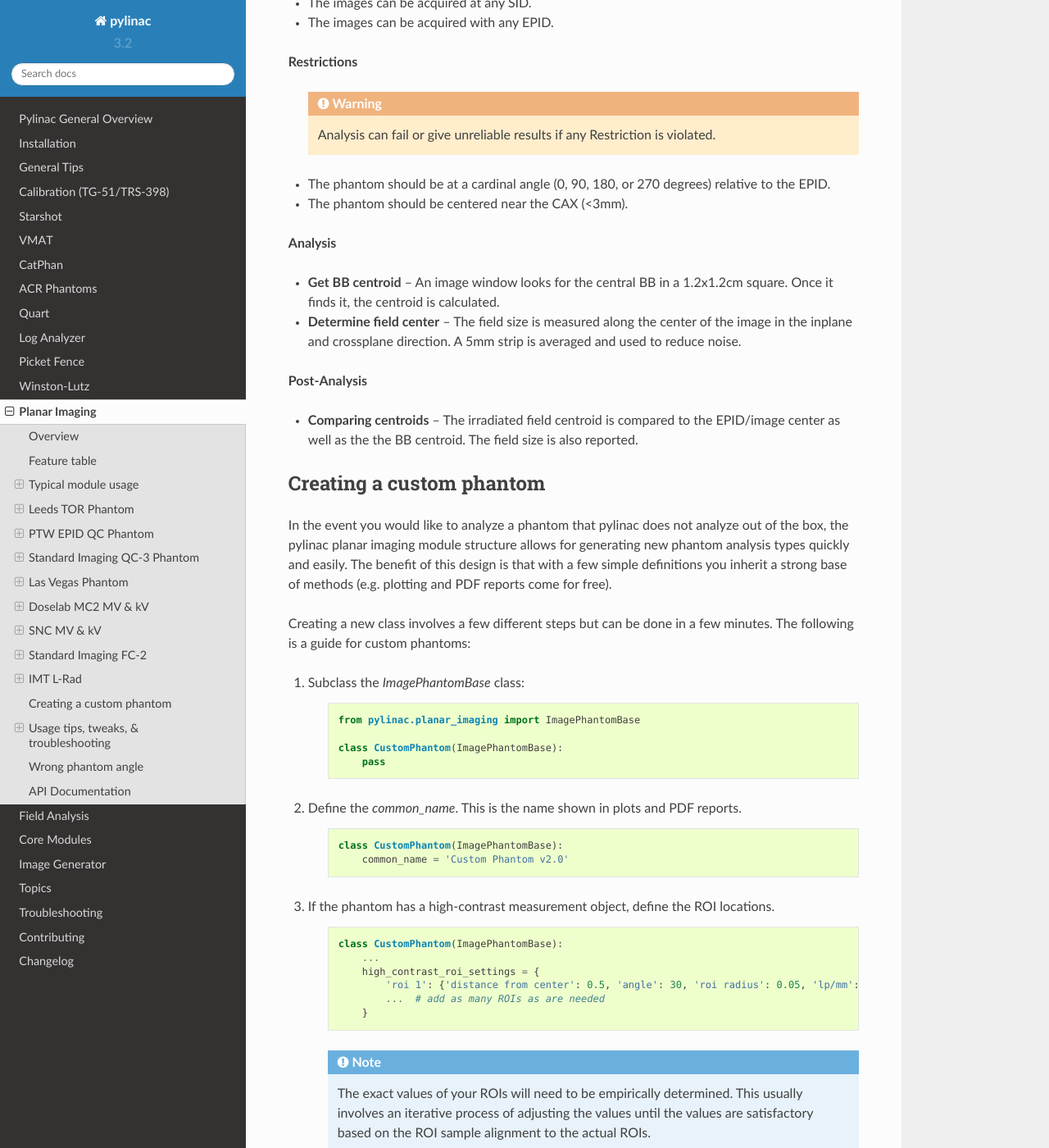
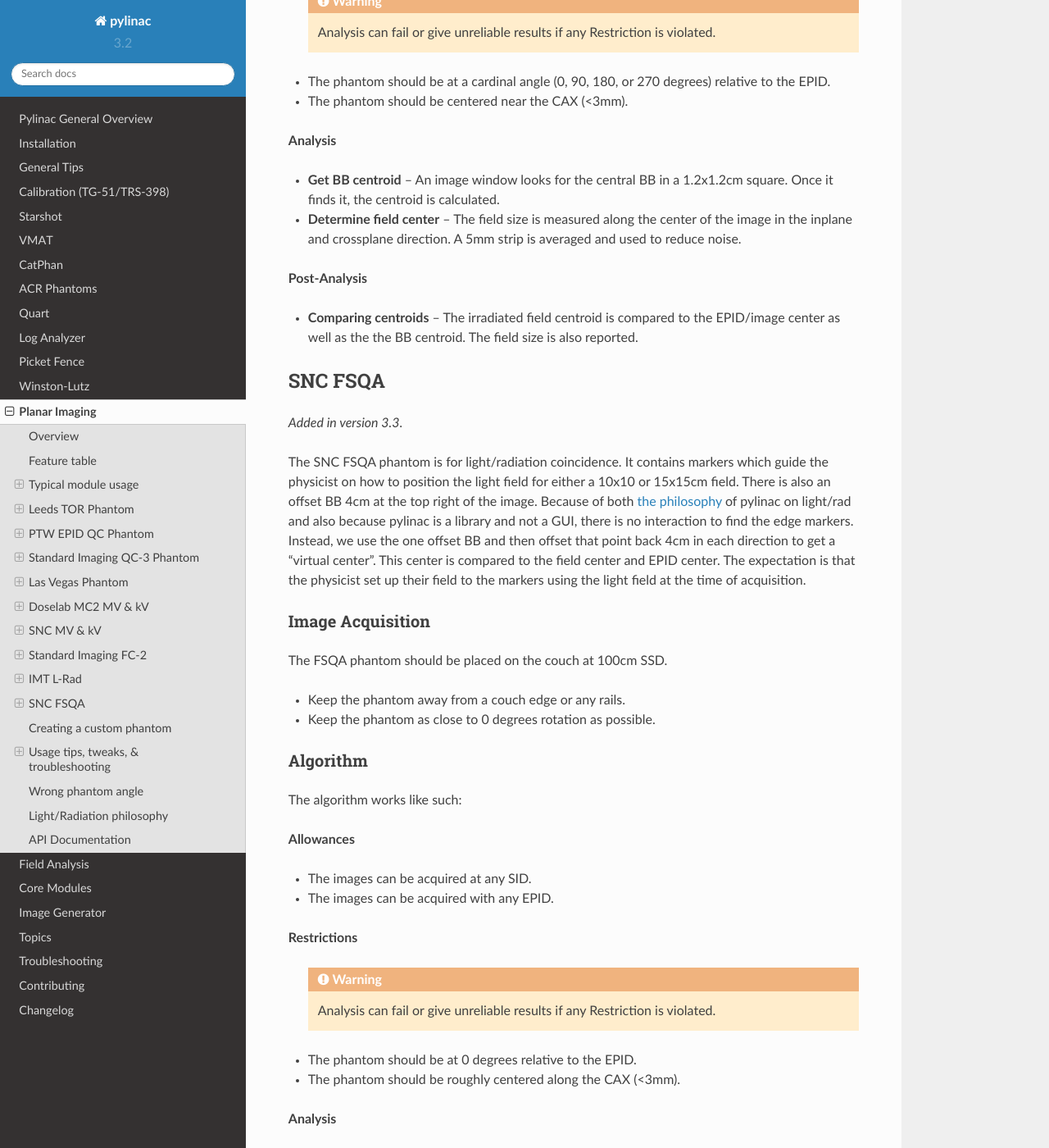
Before and after one commit to jrkerns/pylinac, a Sphinx documentation site: the page built from docs/source/planar_imaging.rst, in a window 1280 px wide and 1400 px high, scrolled down 16800 px. Shown: the whole window at 82% size. Built offline with Sphinx 7.4.7 and the Read the Docs theme 2.0.0, drawn with Linux system fonts in a browser that asks for light colours; some of the changed text lies outside the part shown.

Commit message:
Merged in feature/RAM-1718_snc_fsqa (pull request #104)
RAM-1664 add fsqa phantom analysis

* add fsqa phantom analysis

* Merge branch 'master' into feature/RAM-1718_snc_fsqa

# Conflicts:
#	docs/source/changelog.rst


Approved-by: Randy Taylor

```diff
--- a/docs/source/changelog.rst
+++ b/docs/source/changelog.rst
@@ -5,6 +5,11 @@ Changelog
 
 v 3.3.0
 -------
+
+Planar Imaging
+^^^^^^^^^^^^^^
+
+* The SNC FSQA light/rad phantom is now able to be analyzed. Docs can be found here: :ref:`snc-fsqa`.
 
 Bug Fixes
 ^^^^^^^^^
--- a/docs/source/planar_imaging.rst
+++ b/docs/source/planar_imaging.rst
@@ -627,6 +625,57 @@ The algorithm works like such:
 
 * **Get BB centroid** -- An image window looks for the central BB in a 1.2x1.2cm square. Once it finds it,
   the centroid is calculated.
+* **Determine field center** -- The field size is measured along the center of the image in the inplane and crossplane direction.
+  A 5mm strip is averaged and used to reduce noise.
+
+**Post-Analysis**
+
+* **Comparing centroids** -- The irradiated field centroid is compared to the EPID/image center as well as the the BB centroid.
+  The field size is also reported.
+
+.. _snc-fsqa:
+
+SNC FSQA
+--------
+
+.. versionadded:: 3.3
+
+The SNC FSQA phantom is for light/radiation coincidence. It contains markers which guide the physicist on how to
+position the light field for either a 10x10 or 15x15cm field. There is also an offset BB 4cm at the top right
+of the image. Because of both :ref:`the philosophy <light-rad-philosophy>` of pylinac on light/rad and also because pylinac is a library and not a GUI,
+there is no interaction to find the edge markers. Instead, we use the one offset BB and then offset that point back
+4cm in each direction to get a "virtual center". This center is compared to the field center and EPID center.
+The expectation is that the physicist set up their field to the markers using the light field at the time of acquisition.
+
+Image Acquisition
+^^^^^^^^^^^^^^^^^
+
+The FSQA phantom should be placed on the couch at 100cm SSD.
+
+* Keep the phantom away from a couch edge or any rails.
+* Keep the phantom as close to 0 degrees rotation as possible.
+
+Algorithm
+^^^^^^^^^
+
+The algorithm works like such:
+
+**Allowances**
+
+* The images can be acquired at any SID.
+* The images can be acquired with any EPID.
+
+**Restrictions**
+
+    .. warning:: Analysis can fail or give unreliable results if any Restriction is violated.
+
+* The phantom should be at 0 degrees relative to the EPID.
+* The phantom should be roughly centered along the CAX (<3mm).
+
+**Analysis**
+
+* **Get BB centroid** -- An image window looks for the top-right offset BB in a 1.2x1.2cm square. Once it finds it,
+  a "virtual center" centroid is calculated by shifting the detected BB location by 4cm in each direction.
 * **Determine field center** -- The field size is measured along the center of the image in the inplane and crossplane direction.
   A 5mm strip is averaged and used to reduce noise.
 
@@ -843,6 +892,26 @@ The ROIs appear correct, the but the contrast and MTF do not monotonically decre
 this case, it is because the image acquisition rules were not followed. For the QC-3, the "1" should always point
 toward the gantry, as per the manual. When oriented this way, the results will be correct.
 
+.. _light-rad-philosophy:
+
+Light/Radiation philosophy
+--------------------------
+
+Pylinac (or rather the author) has an opinionated philosophy about light vs radiation that affects the way
+light/radiation analysis is performed. In our opinion, light/rad **using a phantom** is antiquated as
+EPIDs are robust enough nowadays to be quite reliable, at least for Varian machines. By using something as simple
+as graph paper after mechanical measurements, a light field can be set and a simple open field delivered. This
+open field size and CAX offset can be compared to the nominal values set by the physicist at the time of acquisition.
+
+Short of using CCD cameras or specialty equipment like phosphorus, there is no true way to know the light field measurement.
+All we have is what the physicist set up to. If the physicist sets up to a nominal size like 10x10, then a radiation
+field measurement can be compared to that rather simply with common field analysis. E.g if the measured field size was 10.1x10.6mm
+then the error between light and rad is 0.1 and 0.6mm respectively. The CAX offset follows the same logic.
+
+You may disagree, but this is here for the purposes of explaining our philosophy and why light/rad does (or does not do) what it does.
+
+We provide these light/rad routines because customers ask for them, not because we recommend them.
+
 API Documentation
 -----------------
 
@@ -878,3 +947,6 @@ API Documentation
 
 .. autoclass:: pylinac.planar_imaging.IMTLRad
     :inherited-members:
+
+.. autoclass:: pylinac.planar_imaging.SNCFSQA
+    :inherited-members:
--- a/pylinac/__init__.py
+++ b/pylinac/__init__.py
@@ -39,6 +39,7 @@ from .planar_imaging import (
     SNCkV,
     StandardImagingFC2,
     IMTLRad,
+    SNCFSQA,
 )
 from .log_analyzer import load_log, Dynalog, TrajectoryLog, MachineLogs
 from .picketfence import PicketFence  # must be after log analyzer
```
Also changed, not shown: other parts of docs/source/planar_imaging.rst (+0 -2 lines), 3 other files.
